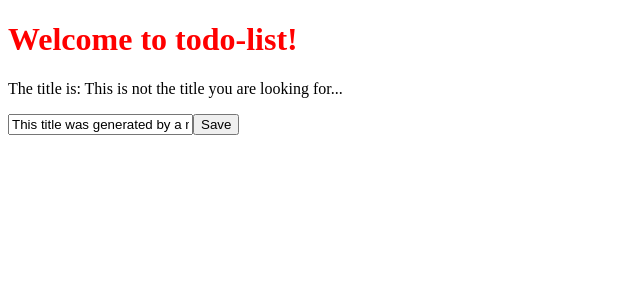
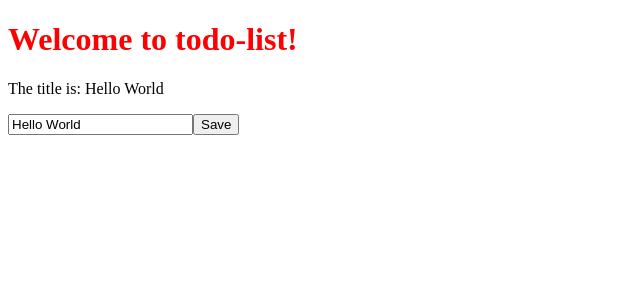
Before and after one commit to steffen555/angular-tutorial, an Angular app: page / in a window 1280 px wide. Shown: the top 300 px of the page, without its empty margins (0-640 px from the left). Built offline with nearby package versions, Linux system fonts and the light colour scheme.

Commit message:
Completed #7

```diff
--- a/src/app/input-button-unit/input-button-unit.component.ts
+++ b/src/app/input-button-unit/input-button-unit.component.ts
@@ -6,8 +6,11 @@
     <p>
       The title is: {{ title }}
     </p>
-    <input [value]="generateTile()">
-    <button>Save</button>
+    <input [value]="title"
+           (keyup.enter)="changeTitle($event.target.value)">
+    <button (click)="changeTitle('Button clicked!')">
+      Save
+    </button>
   `,
   styleUrls: ['./input-button-unit.component.scss']
 })
@@ -18,13 +21,10 @@
   }
 
   ngOnInit() {
-    setTimeout(() => {
-      this.title = 'This is not the title you are looking for...';
-    }, 3000);
   }
 
-  generateTile(): string {
-    return 'This title was generated by a method';
+  changeTitle(newTitle: string) {
+    this.title = newTitle;
   }
 
 }
```
